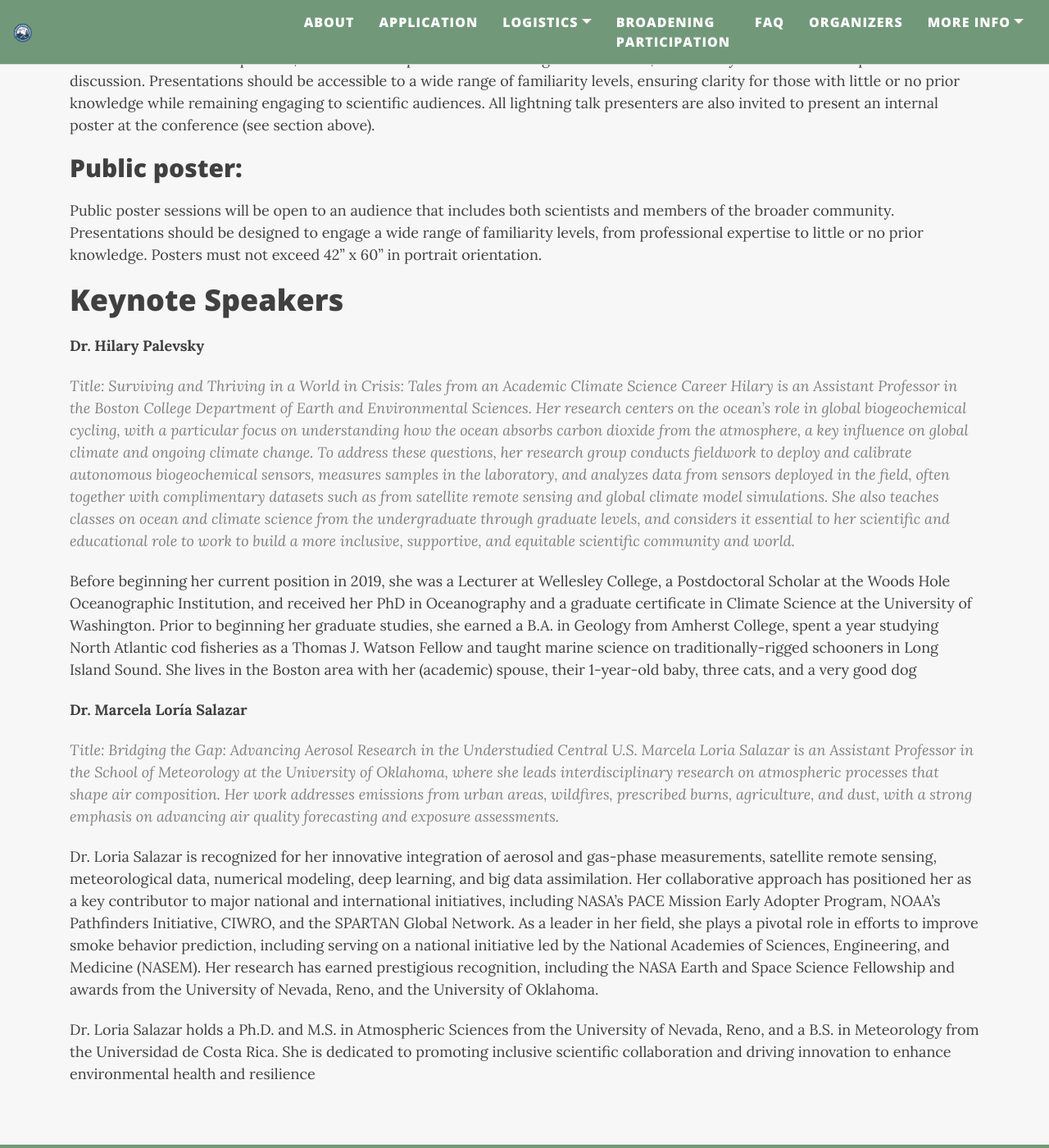
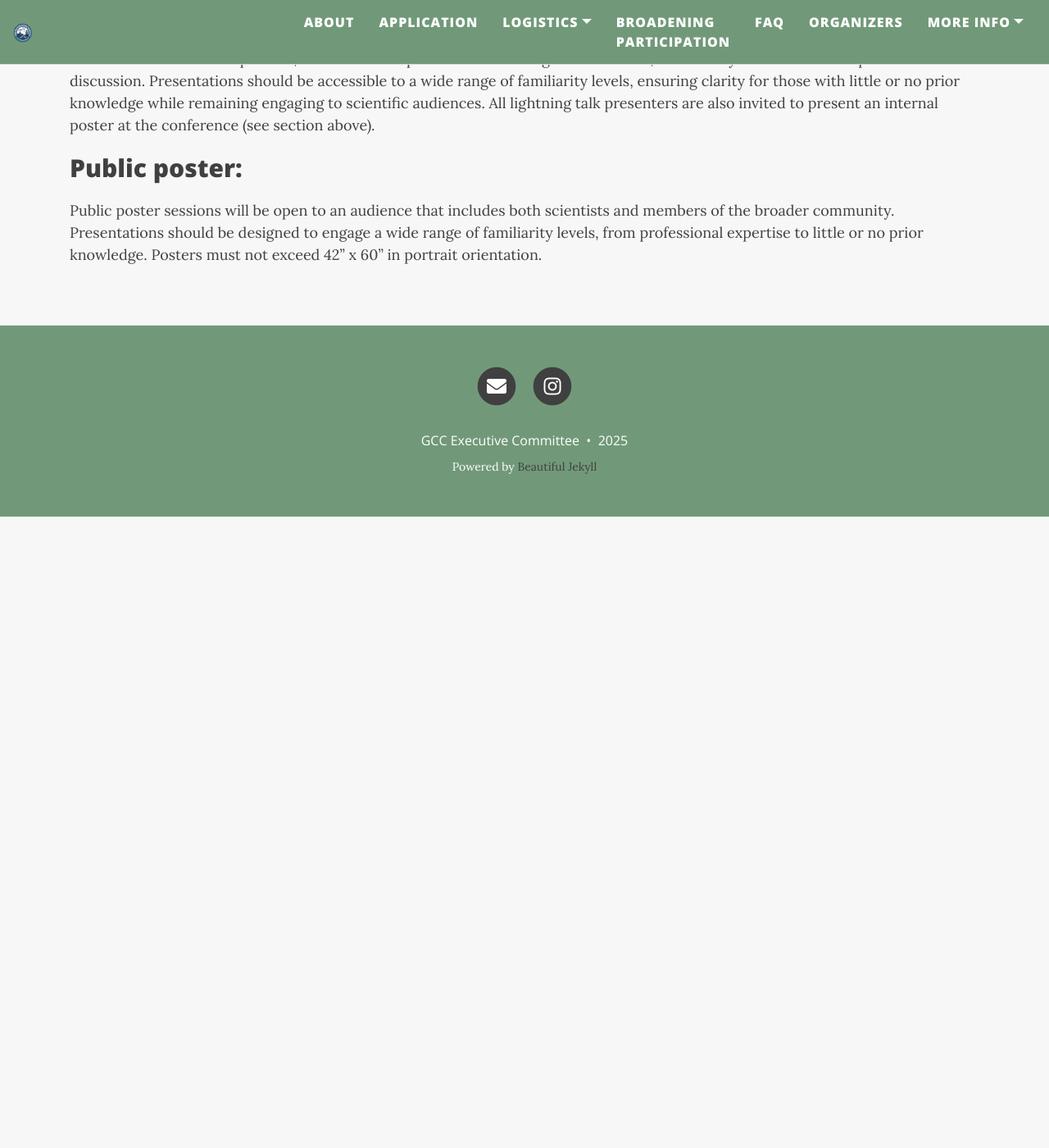
Before and after one commit to graduateclimateconference/graduateclimateconference.github.io, a Jekyll site: the page built from schedule.md, in a window 1280 px wide and 1400 px high, scrolled down 2489 px. Shown: the whole window at 82% size. Built offline with Jekyll 4.4.1, drawn with Linux system fonts in a browser that asks for light colours; nearby versions of some CDN libraries; after the commit the page ends 3119 px from its top, so only the background shows below that.

Commit message:
Update schedule.md

```diff
--- a/schedule.md
+++ b/schedule.md
@@ -36,21 +36,3 @@ Please keep your oral presentation between 10-12 minutes long. We have a tight s
 
 #### Poster Presentations
 Your poster should be a maximum of 60” x 40” (1.5 m x 1 m). We do not have printers at Pack Forest, so you must print your poster prior to arriving. -->
-
-# Keynote Speakers
-
-__Dr. Hilary Palevsky__
-> Title: Surviving and Thriving in a World in Crisis: Tales from an Academic Climate Science Career
-Hilary is an Assistant Professor in the Boston College Department of Earth and Environmental Sciences. Her research centers on the ocean’s role in global biogeochemical cycling, with a particular focus on understanding how the ocean absorbs carbon dioxide from the atmosphere, a key influence on global climate and ongoing climate change. To address these questions, her research group conducts fieldwork to deploy and calibrate autonomous biogeochemical sensors, measures samples in the laboratory, and analyzes data from sensors deployed in the field, often together with complimentary datasets such as from satellite remote sensing and global climate model simulations. She also teaches classes on ocean and climate science from the undergraduate through graduate levels, and considers it essential to her scientific and educational role to work to build a more inclusive, supportive, and equitable scientific community and world.
-
-Before beginning her current position in 2019, she was a Lecturer at Wellesley College, a Postdoctoral Scholar at the Woods Hole Oceanographic Institution, and received her PhD in Oceanography and a graduate certificate in Climate Science at the University of Washington. Prior to beginning her graduate studies, she earned a B.A. in Geology from Amherst College, spent a year studying North Atlantic cod fisheries as a Thomas J. Watson Fellow and taught marine science on traditionally-rigged schooners in Long Island Sound. She lives in the Boston area with her (academic) spouse, their 1-year-old baby, three cats, and a very good dog
-
-
-__Dr. Marcela Loría Salazar__
-> Title: Bridging the Gap: Advancing Aerosol Research in the Understudied Central U.S.
-Marcela Loria Salazar is an Assistant Professor in the School of Meteorology at the University of Oklahoma, where she leads interdisciplinary research on atmospheric processes that shape air composition. Her work addresses emissions from urban areas, wildfires, prescribed burns, agriculture, and dust, with a strong emphasis on advancing air quality forecasting and exposure assessments.
-
-Dr. Loria Salazar is recognized for her innovative integration of aerosol and gas-phase measurements, satellite remote sensing, meteorological data, numerical modeling, deep learning, and big data assimilation. Her collaborative approach has positioned her as a key contributor to major national and international initiatives, including NASA’s PACE Mission Early Adopter Program, NOAA’s Pathfinders Initiative, CIWRO, and the SPARTAN Global Network.
-As a leader in her field, she plays a pivotal role in efforts to improve smoke behavior prediction, including serving on a national initiative led by the National Academies of Sciences, Engineering, and Medicine (NASEM). Her research has earned prestigious recognition, including the NASA Earth and Space Science Fellowship and awards from the University of Nevada, Reno, and the University of Oklahoma.
-
-Dr. Loria Salazar holds a Ph.D. and M.S. in Atmospheric Sciences from the University of Nevada, Reno, and a B.S. in Meteorology from the Universidad de Costa Rica. She is dedicated to promoting inclusive scientific collaboration and driving innovation to enhance environmental health and resilience
```
